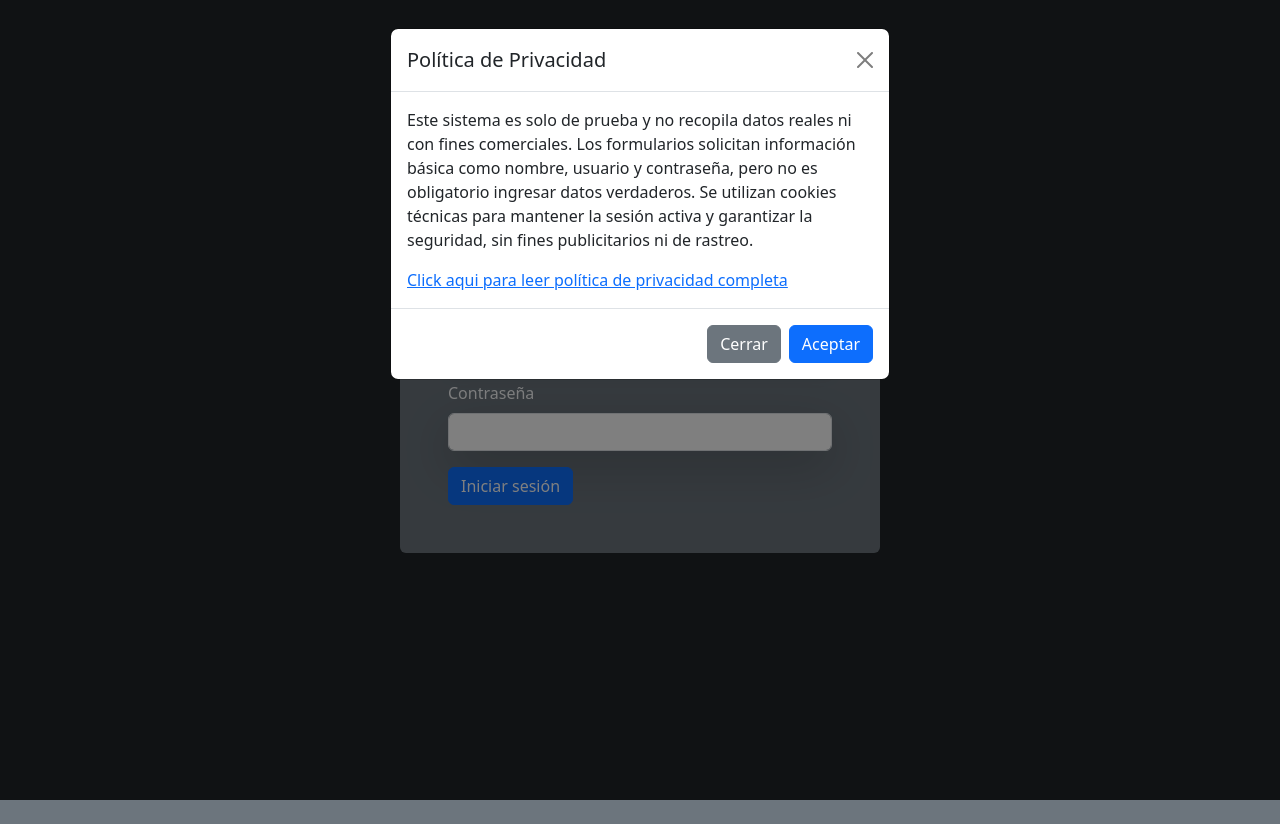
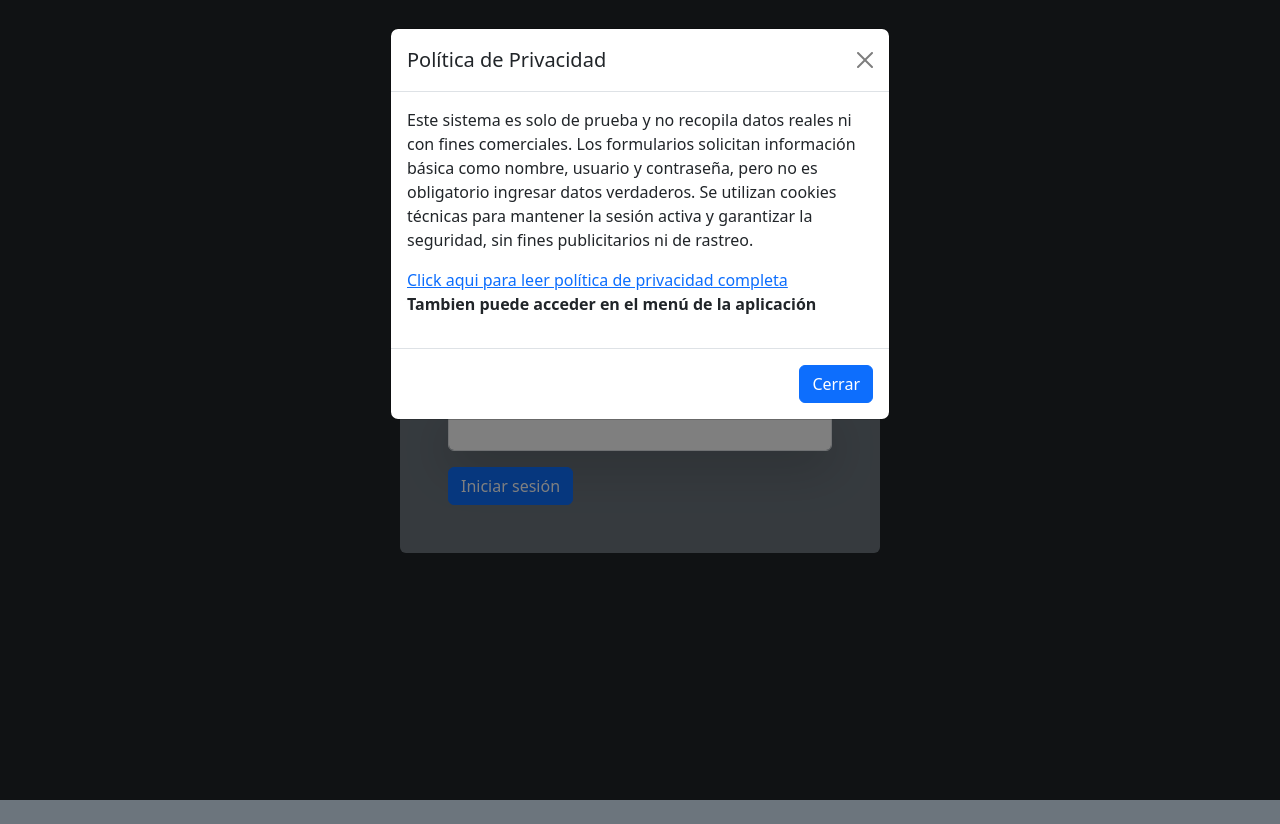
Before and after one commit to Pedrochacon9621/FrontendAppCasos-p1, a React (Vite) app: page /form1 in a window 1280 px wide. Built offline with nearby package versions, Linux system fonts and the light colour scheme.

Commit message:
agregando enlace de Politica de Privacidad en NAV

```diff
--- a/src/componentes/ModalPrivacidad.jsx
+++ b/src/componentes/ModalPrivacidad.jsx
@@ -15,13 +15,13 @@ export function ModalPrivacidad({ modalRef }) {
             ></button>
           </div>
           <div className="modal-body">
-            <p className="text-dark">Este sistema es solo de prueba y no recopila datos reales ni con fines comerciales. Los formularios solicitan información básica como nombre, usuario y contraseña, pero no es obligatorio ingresar datos verdaderos. Se utilizan cookies técnicas para mantener la sesión activa y garantizar la seguridad, sin fines publicitarios ni de rastreo.</p> <Link to="/politica" target="_blank">Click aqui para leer política de privacidad completa</Link>
+            <p className="text-dark">Este sistema es solo de prueba y no recopila datos reales ni con fines comerciales. Los formularios solicitan información básica como nombre, usuario y contraseña, pero no es obligatorio ingresar datos verdaderos. Se utilizan cookies técnicas para mantener la sesión activa y garantizar la seguridad, sin fines publicitarios ni de rastreo.</p> <Link to="/politica" target="_blank">Click aqui para leer política de privacidad completa</Link><p className="text-dark"><strong>Tambien puede acceder en el menú de la aplicación</strong></p>
           </div>
           <div className="modal-footer">
-            <button type="button" className="btn btn-secondary" data-bs-dismiss="modal" onClick={() => {const modal = bootstrap.Modal.getInstance(modalRef.current); modal.hide();}}>
+            <button type="button" className="btn btn-primary" data-bs-dismiss="modal" onClick={() => {const modal = bootstrap.Modal.getInstance(modalRef.current); modal.hide();}}>
               Cerrar
             </button>
-            <button type="button" className="btn btn-primary">Aceptar</button>
+            {/*<button type="button" className="btn btn-primary">Aceptar</button>*/}
           </div>
         </div>
       </div>
--- a/src/componentes/Navegacion.jsx
+++ b/src/componentes/Navegacion.jsx
@@ -76,6 +76,9 @@ export function Navegacion() {
                       <li class="nav-item">
                         <Link class="nav-link" to="/categorias">Categorias</Link>
                       </li>
+                      <li class="nav-item">
+                        <Link class="nav-link" to="/politica">Política de privacidad</Link>
+                      </li>
                       <li class="nav-item" onClick={()=>{logout()}}>
                         <Link class="nav-link">Cerrar Sesión</Link>
                       </li>
```
